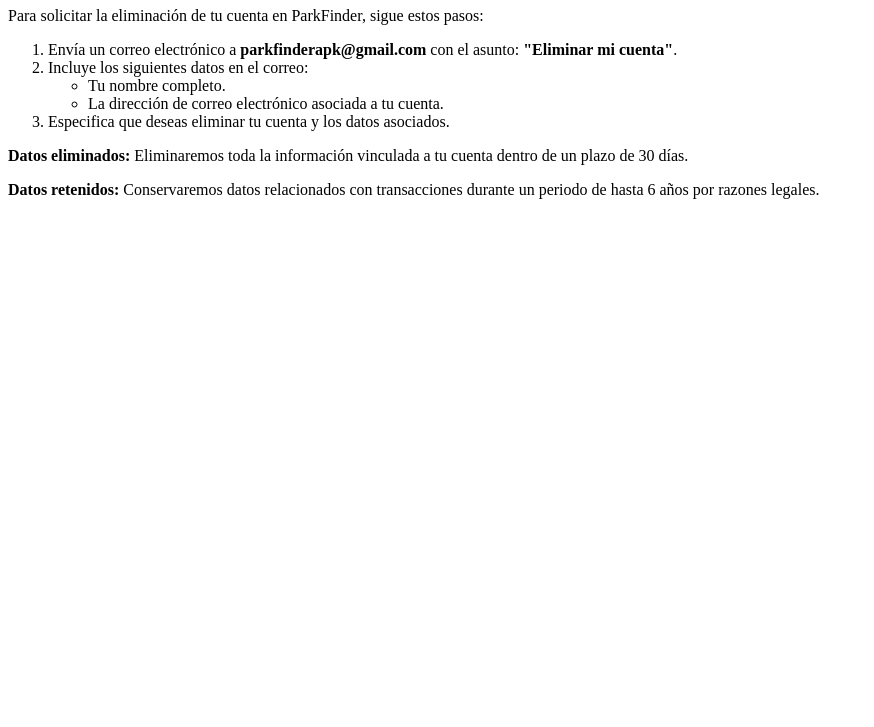
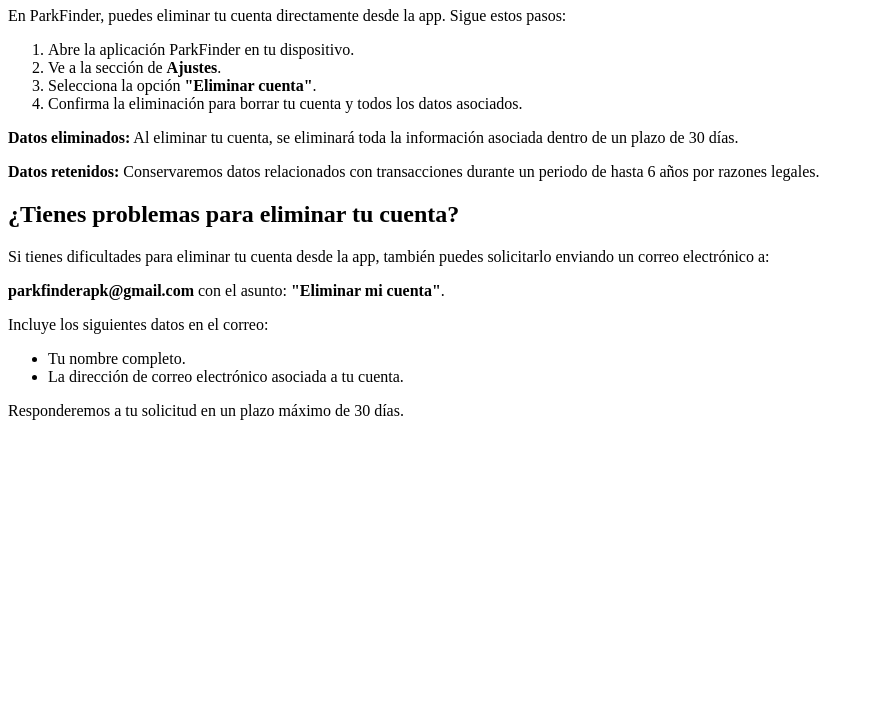
Before and after one commit to Geremias93/parkfinder-account-deletion, a plain HTML site: page index.html in a window 1280 px wide. Shown: the part 73-800 px from the top of the page, without its empty margins (0-874 px from the left). Drawn offline with Linux system fonts and the light colour scheme.

Commit message:
index.html

```diff
--- a/index.html
+++ b/index.html
@@ -1,24 +1,34 @@
 <!DOCTYPE html>
-<html lang="en">
+<html lang="es">
 <head>
     <meta charset="UTF-8">
     <meta name="viewport" content="width=device-width, initial-scale=1.0">
-    <title>Account Deletion - ParkFinder</title>
+    <title>Eliminación de Cuenta - ParkFinder</title>
 </head>
 <body>
-    <h1>Solicitud de Eliminación de Cuenta</h1>
-    <p>Para solicitar la eliminación de tu cuenta en ParkFinder, sigue estos pasos:</p>
+    <h1>Eliminar tu cuenta en ParkFinder</h1>
+
+    <p>En ParkFinder, puedes eliminar tu cuenta directamente desde la app. Sigue estos pasos:</p>
     <ol>
-        <li>Envía un correo electrónico a <strong>parkfinderapk@gmail.com</strong> con el asunto: <strong>"Eliminar mi cuenta"</strong>.</li>
-        <li>Incluye los siguientes datos en el correo:
-            <ul>
-                <li>Tu nombre completo.</li>
-                <li>La dirección de correo electrónico asociada a tu cuenta.</li>
-            </ul>
-        </li>
-        <li>Especifica que deseas eliminar tu cuenta y los datos asociados.</li>
+        <li>Abre la aplicación ParkFinder en tu dispositivo.</li>
+        <li>Ve a la sección de <strong>Ajustes</strong>.</li>
+        <li>Selecciona la opción <strong>"Eliminar cuenta"</strong>.</li>
+        <li>Confirma la eliminación para borrar tu cuenta y todos los datos asociados.</li>
     </ol>
-    <p><strong>Datos eliminados:</strong> Eliminaremos toda la información vinculada a tu cuenta dentro de un plazo de 30 días.</p>
+
+    <p><strong>Datos eliminados:</strong> Al eliminar tu cuenta, se eliminará toda la información asociada dentro de un plazo de 30 días.</p>
     <p><strong>Datos retenidos:</strong> Conservaremos datos relacionados con transacciones durante un periodo de hasta 6 años por razones legales.</p>
+
+    <h2>¿Tienes problemas para eliminar tu cuenta?</h2>
+    <p>Si tienes dificultades para eliminar tu cuenta desde la app, también puedes solicitarlo enviando un correo electrónico a:</p>
+    <p><strong>parkfinderapk@gmail.com</strong> con el asunto: <strong>"Eliminar mi cuenta"</strong>.</p>
+
+    <p>Incluye los siguientes datos en el correo:</p>
+    <ul>
+        <li>Tu nombre completo.</li>
+        <li>La dirección de correo electrónico asociada a tu cuenta.</li>
+    </ul>
+
+    <p>Responderemos a tu solicitud en un plazo máximo de 30 días.</p>
 </body>
 </html>
```
